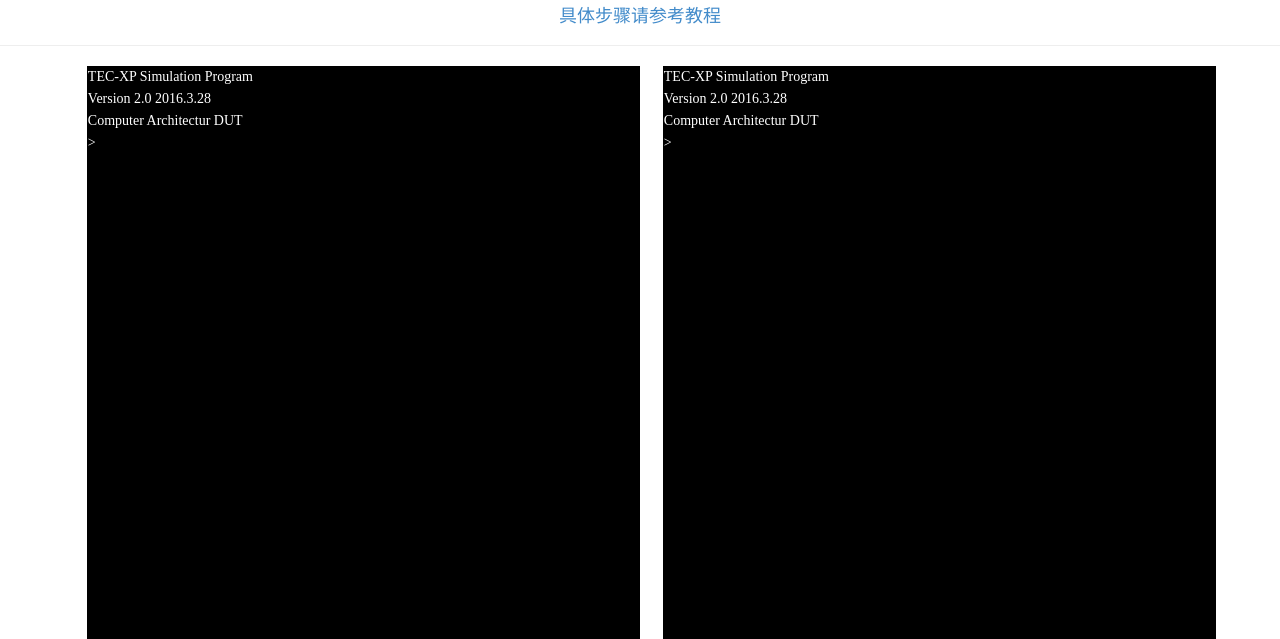
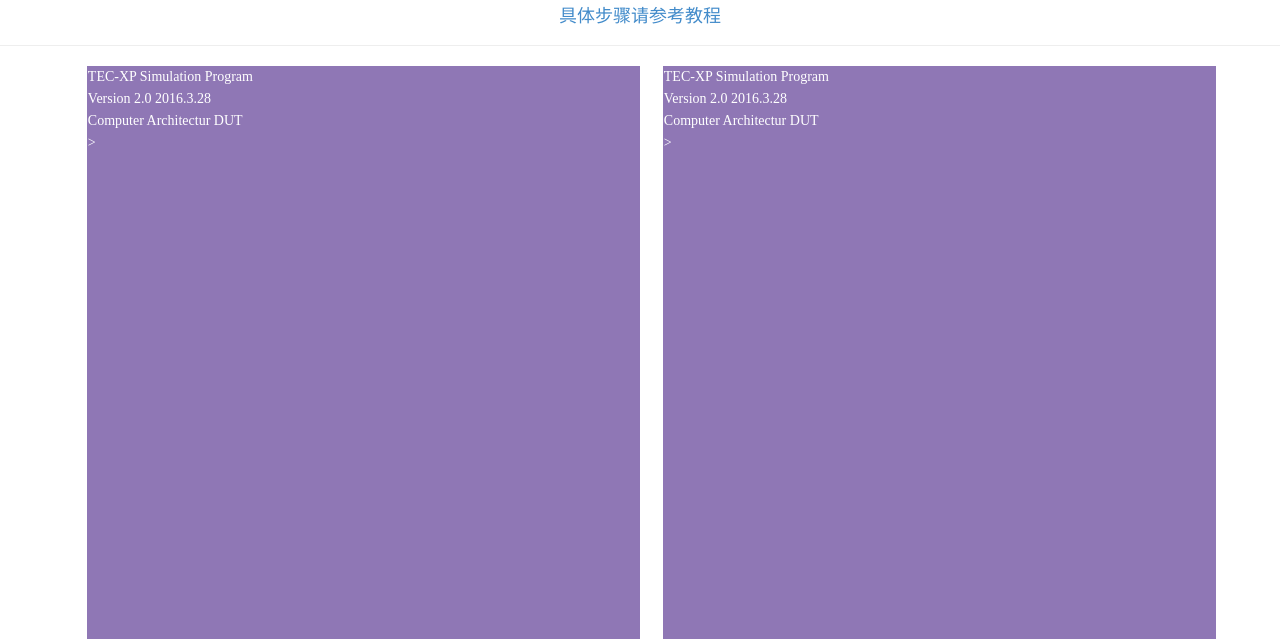
Before and after one commit to Wunan777/Wunan777.github.io, a plain HTML site: page io.html in a window 1280 px wide. Shown: the part 135-774 px from the top of the page. Drawn offline with Linux system fonts and the light colour scheme.

Commit message:
改个背景色

```diff
--- a/css/io/io.css
+++ b/css/io/io.css
@@ -2,7 +2,14 @@
     #content { width: 90%; height: 100%; margin: 0 auto;  }
     .TEC { width: 48%; height: 90%; margin-left: 2%; float: left;}
     .TEC:hover .console { box-shadow:0 0 40px #969696; }
-    .console { width: 100%; height: 80%; background: #000000; margin: 0 auto; overflow-x: hidden;}
+
+    .console {
+        width: 100%;
+        height: 80%;
+        background: #8F77B5;
+        margin: 0 auto;
+        overflow-x: hidden;
+    }
     .console  p { color: white; font-family: 微软雅黑; line-height: 22px; min-height: 22px; font-size: 14px;
                   margin-left: .8px;
                   margin-bottom: 0;
```
Also changed, not shown: css/assembly/assembly.css (+6 -1 lines).
